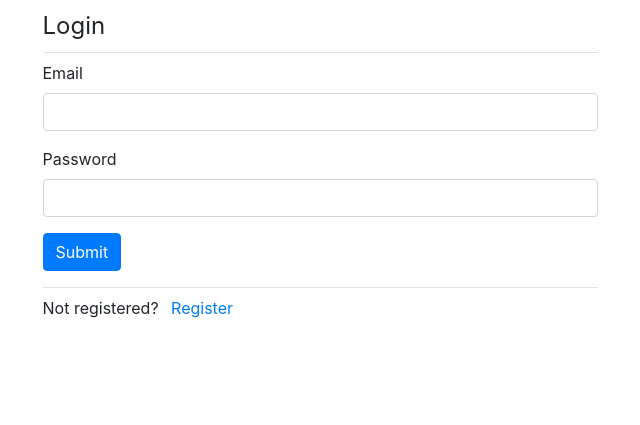
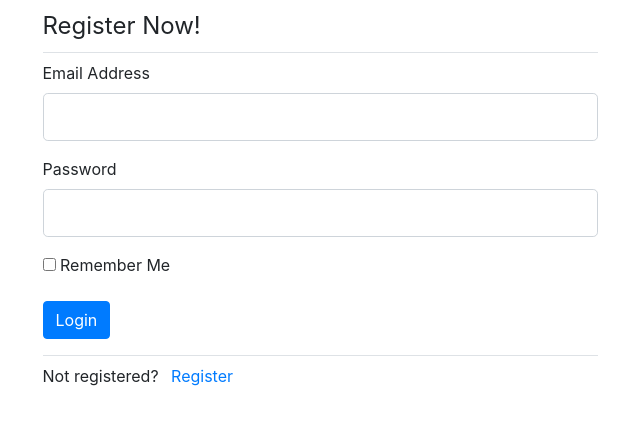
Before and after one commit to evansibok/optimal-app, a Flask app: template optimal/templates/login.html in a window 1280 px wide. Shown: the part 56-481 px from the top of the page, without its empty margins (320-960 px from the left). Run offline with Flask 2, Linux system fonts and the light colour scheme; the template is opened without the code that fills it: values that come from a table or form of the project are taken from there, most other values are stand-ins (such as "Sample title", 1, 10 or a date in 2020); form fields are guessed from the names that the template uses.

Commit message:
modify forms

```diff
--- a/config.py
+++ b/config.py
@@ -4,4 +4,4 @@ from dotenv import load_dotenv
 load_dotenv()
 
 class Config(object):
-    SECRET_KEY = os.environ.get('SECRET_KEY') or 'you-cant-tell-me-nothing'
+    SECRET_KEY = os.getenv('SECRET_KEY', 'you-cant-tell-me-nothing')
--- /dev/null
+++ b/optimal/forms.py
@@ -0,0 +1,24 @@
+from flask_wtf import FlaskForm
+from wtforms import StringField, PasswordField, SubmitField, BooleanField
+from wtforms.validators import DataRequired, Length, Email, EqualTo
+
+class RegForm(FlaskForm):
+    username = StringField('Username', validators=[DataRequired(), Length(min=2, max=15, message='Username should be between 2 and 15 characters')])
+
+    email = StringField('Email Address', validators=[DataRequired(), Email(message='Enter a valid email address!')])
+
+    password = PasswordField('Password', validators=[DataRequired(), Length(min=8, message='Password should be at least 8 characters!')])
+
+    confirm_password = PasswordField('Confirm Password', validators=[DataRequired(), EqualTo(password, message="Passwords don't match")])
+
+    submit = SubmitField('Sign Up')
+
+
+class LoginForm(FlaskForm):
+    email = StringField('Email Address', validators=[DataRequired(), Email(message='Enter a valid email address!')])
+
+    password = PasswordField('Password', validators=[DataRequired(), Length(min=8, message='Password should be at least 8 characters!')])
+
+    remember_me = BooleanField('Remember Me')
+
+    submit = SubmitField('Login')
--- a/optimal/routes.py
+++ b/optimal/routes.py
@@ -1,5 +1,6 @@
 from flask import render_template
 from optimal import app
+from optimal.forms import RegForm, LoginForm
 
 @app.route('/')
 @app.route('/home')
@@ -8,21 +9,21 @@ def home():
 
 @app.route('/register', methods=['POST', 'GET'])
 def register():
-    # form = RegForm(request.form)
+    form = RegForm()
     # if request.method == 'POST' and form.validate_on_submit():
     # flash(
     #     f'Account creation success for {form.username.data}!', 'success')
     #     return redirect(url_for('login'))
-    return render_template('register.html', title="Register")
+    return render_template('register.html', title="Register", form=form)
 
 @app.route('/login', methods=['POST', 'GET'])
 def login():
-    # form = LoginForm(request.form)
+    form = LoginForm()
     # if request.method == 'POST' and form.validate_on_submit():
     # flash(
     #     f'Account creation success for {form.email.data}!', 'success')
     #     return redirect(url_for('posts'))
-    return render_template('login.html', title="Login")
+    return render_template('login.html', title="Login", form=form)
 
 @app.route('/posts', methods=['GET'])
 def posts():
--- a/optimal/templates/login.html
+++ b/optimal/templates/login.html
@@ -1,21 +1,25 @@
 {% extends "layout.html" %}
 {% block content %}
 <div class="content-section w-50 mr-auto mb-0 ml-auto">
-  <form method="POST" action="" class="">
+  <form method="POST" action="" novalidate>
     {{ form.hidden_tag() }}
     <fieldset>
-      <legend class="border-bottom pt-2 pr-2 pb-2">Login</legend>
+      <legend class="border-bottom pt-2 pr-2 pb-2">Register Now!</legend>
 
       <div class="form-group">
         {{ form.email.label(class="form-control-label") }}
-        {{ form.email(class="form-control") }}
+        {{ form.email(class="form-control form-control-lg") }}
       </div>
 
       <div class="form-group">
         {{ form.password.label(class="form-control-label") }}
-        {{ form.password(class="form-control") }}
+        {{ form.password(class="form-control form-control-lg") }}
       </div>
-    </fieldset>
+
+      <div class="form-group">
+        <p>{{ form.remember_me() }}
+        {{ form.remember_me.label }}</p>
+      </div>
 
     <div class="form-group">
       {{ form.submit(class="btn btn-primary") }}
```
Also changed, not shown: forms.py (deleted, +0 -24 lines).
